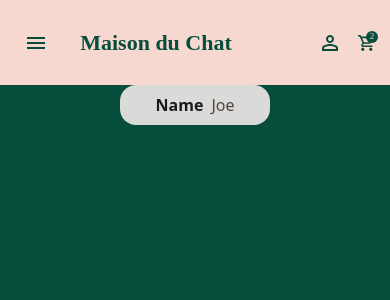
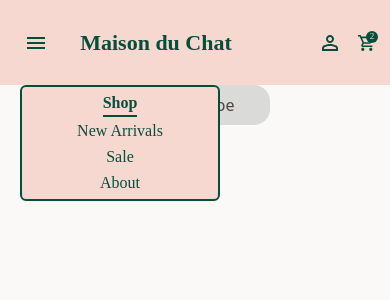
Before and after one commit to salino3/react-feline-elegance, a React (Vite) app: page / in a window 390 px wide. Shown: the top 300 px of the page. Built offline with nearby package versions, Linux system fonts and the light colour scheme.

Commit message:
fix styles

```diff
--- a/src/common-app/main-header/main-header.component.tsx
+++ b/src/common-app/main-header/main-header.component.tsx
@@ -5,6 +5,7 @@ import clsx from "clsx";
 import { MenuIconMobile } from "../../icons";
 import { containerStyles, navStyles } from "./styles";
 import { CartItems } from "../../store/interface";
+import { MenuDropdown } from "../menu-dropdown/menu-dropdown.component";
 
 export let colorx = "bg-rfe-primary-container";
 
@@ -53,8 +54,9 @@ export const MainHeader: React.FC = () => {
             </ul>
           </nav>
         ) : (
-          <div className="bg-rfe-primary-container p-1  ">
+          <div className="bg-rfe-primary-container p-1 relative ">
             <MenuIconMobile />
+            <MenuDropdown />
           </div>
         )}
       </div>
--- a/src/common-app/main-header/styles.ts
+++ b/src/common-app/main-header/styles.ts
@@ -4,7 +4,7 @@ import { colorx } from "./main-header.component";
 
 export const containerStyles = () =>
   clsx(`
-        flex flex-row items-center justify-between px-[16px] font-[cursive]
+      z-0  flex flex-row items-center justify-between px-[16px] font-[cursive]
        cou w-full  ${colorx} h-[85px] sm:px-[32px]
         `);
 
--- a/src/common-app/menu-dropdown/menu-dropdown.component.tsx
+++ b/src/common-app/menu-dropdown/menu-dropdown.component.tsx
@@ -5,28 +5,47 @@ import clsx from "clsx";
 export const MenuDropdown: React.FC = () => {
   const location = useLocation();
 
-  const stylesNavValue = `flex flex-row items-center justify-center w-full  hidden sm:block`;
+  const stylesNavValue = `flex flex-row items-center justify-center w-full  `;
 
-  const stylesLi = (bold: boolean = false) =>
-    clsx(
-      `${bold ? "font-semibold border-b-2 border-rfe-title-pink" : ""}   text-rfe-title-pink flex flex-row `,
-    );
+  const stylesLi = clsx(
+    ` flex items-center justify-center text-rfe-title-pink  flex-row w-full   hover:bg-rfe-inverse-primary rounded-md`,
+  );
+
+  const stylesAnchor = (bold: boolean = false) =>
+    clsx(`
+        ${bold ? "font-semibold border-b-2 border-rfe-title-pink" : ""}
+        `);
 
   return (
-    <div data-component="MenuDropdown">
+    <div
+      className="absolute -bottom-[138px] bg-rfe-primary-container py-1 border-2 rounded-md border-rfe-title-pink z-10 min-w-[200px] min-h-[110px] "
+      data-component="MenuDropdown"
+    >
       <nav className={stylesNavValue}>
-        <ul className={"flex flex-col items-center justify-between w-full"}>
-          <li className={stylesLi(location.pathname === "/")}>
-            <a href="#">Shop</a>
+        <ul
+          className={
+            "flex flex-col gap-[2px] items-center justify-between w-full"
+          }
+        >
+          <li className={stylesLi}>
+            <a className={stylesAnchor(location.pathname === "/")} href="#">
+              Shop
+            </a>
           </li>
-          <li className={stylesLi()}>
-            <a href="#">New Arrivals</a>
+          <li className={stylesLi}>
+            <a className={stylesAnchor()} href="#">
+              New Arrivals
+            </a>
           </li>
-          <li className={stylesLi()}>
-            <a href="#">Sale</a>
+          <li className={stylesLi}>
+            <a className={stylesAnchor()} href="#">
+              Sale
+            </a>
           </li>
-          <li className={stylesLi()}>
-            <a href="#">About</a>
+          <li className={stylesLi}>
+            <a className={stylesAnchor()} href="#">
+              About
+            </a>
           </li>
         </ul>
       </nav>
--- a/src/layout/home/home.layout.tsx
+++ b/src/layout/home/home.layout.tsx
@@ -4,9 +4,9 @@ import { BoxText, MainHeader } from "../../common-app";
 
 export const LayoutHome: React.FC = () => {
   const containerStyles = clsx(`
-    flex flex-col items-center justify-start min-h-[100dvh] relative  w-full
+  z-0   flex flex-col items-center justify-start min-h-[100dvh] relative  w-full
    [scrollbar-width:none] [-ms-overflow-style:none] [&::-webkit-scrollbar]:hidden
-  bg-[#064E3B]  `);
+  bg-rfe-surface  `);
 
   return (
     <main data-component="LayoutHome" className={`${containerStyles}`}>
```
